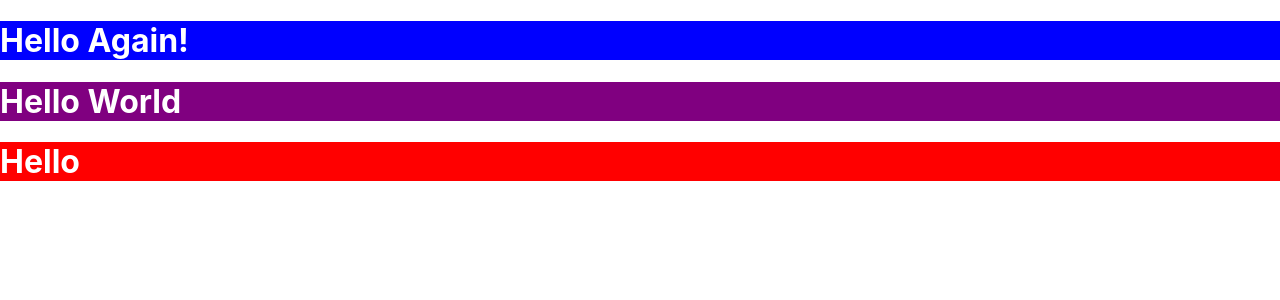
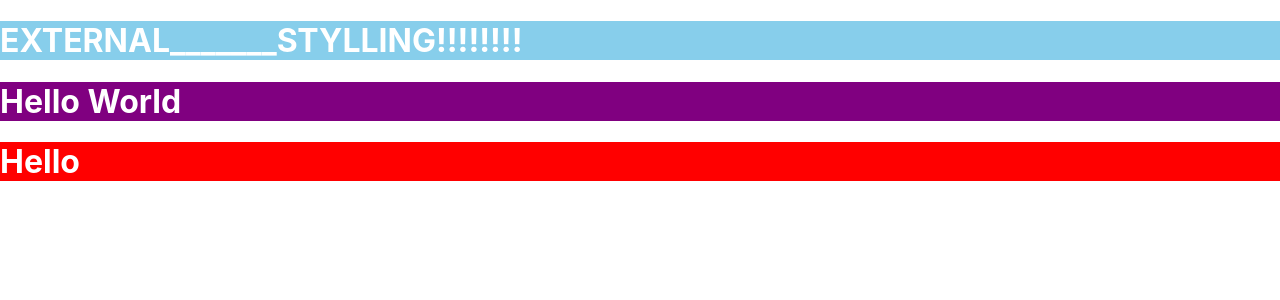
Before and after one commit to siddheshn80/my-react-app, a React (Create React App) app: page / in a window 1280 px wide. Shown: the top 300 px of the page. Built offline with nearby package versions, Linux system fonts and the light colour scheme.

Commit message:
BASIC STYLING

```diff
--- a/src/App.css
+++ b/src/App.css
@@ -1,4 +1,4 @@
 .beautify {
   color: white;
-  background-color: blue;
+  background-color: skyblue;
 }
--- a/src/App.js
+++ b/src/App.js
@@ -1,11 +1,11 @@
-import "./App.css";
+
 
 function App() {
   let mystyle = { color: "white", background: "purple" };
 
   return (
     <div>
-      <h1 className="beautify">Hello Again!</h1>
+      <h1 className="beautify">EXTERNAL_______STYLLING!!!!!!!!</h1>
 
       {/** This is kind of internal. Note: Only one curly braces. */}
       <h1 style={mystyle}>Hello World</h1>
--- a/src/index.js
+++ b/src/index.js
@@ -1,6 +1,7 @@
 import React from 'react';
 import ReactDOM from 'react-dom/client';
 import './index.css';
+import "./App.css";
 import App from './App';
 import reportWebVitals from './reportWebVitals';
 
```
